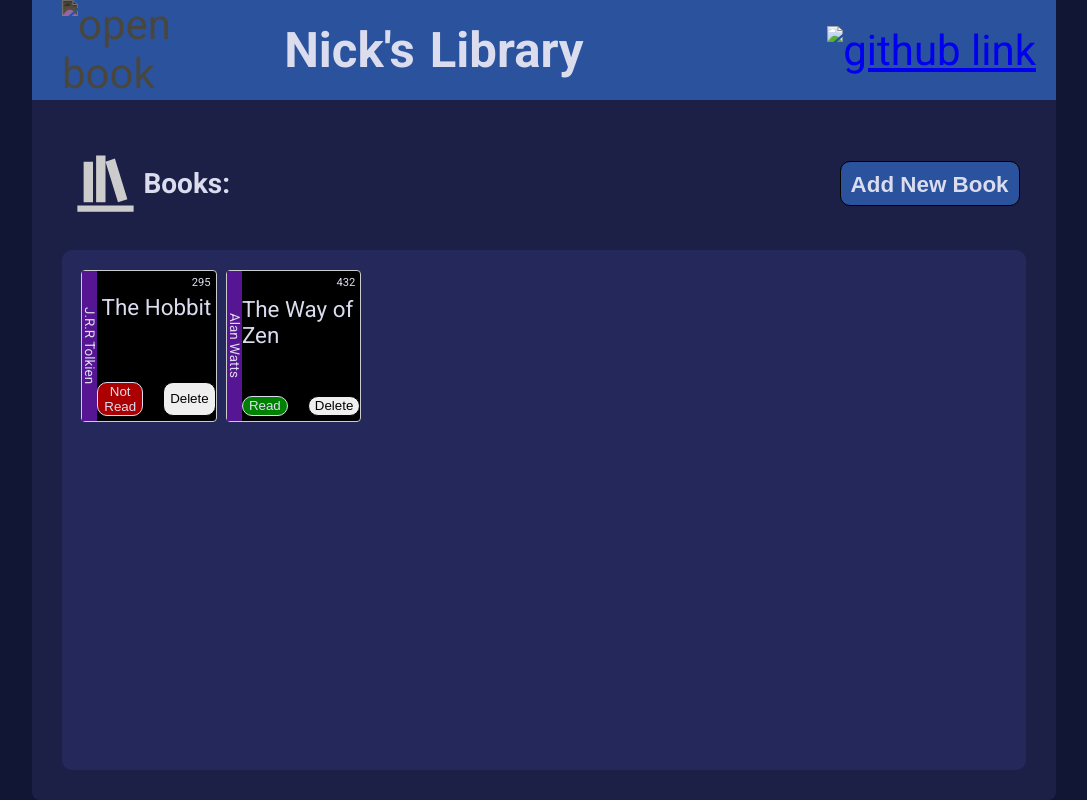
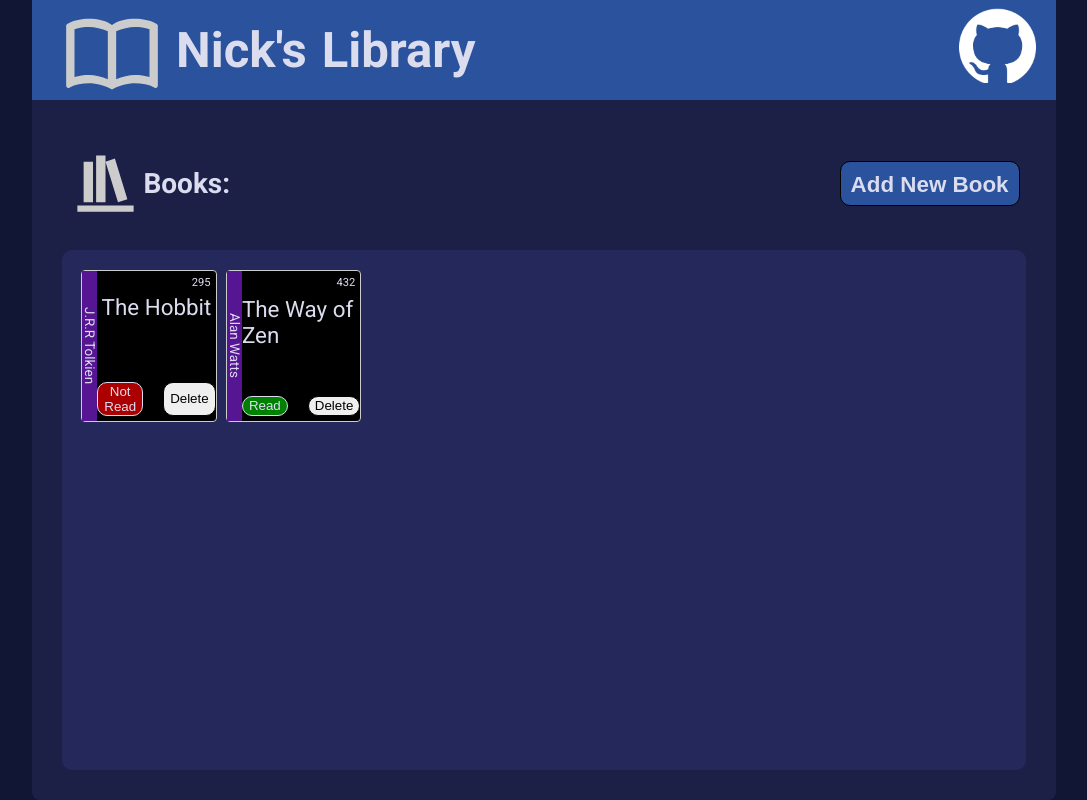
Before and after one commit to NickW16/library, a plain HTML site: page index.html in a window 1280 px wide. Shown: the whole page, without its empty margins (96-1183 px from the left). Drawn offline with Linux system fonts and the light colour scheme; the site is published under a folder, as on GitHub Pages, so addresses that start at the root find nothing.

Commit message:
Fix links

```diff
--- a/index.html
+++ b/index.html
@@ -10,14 +10,14 @@
     <div id="full-content">
         <div id="header">
             <div id="header-nick">
-                <img src="/img/open-book.svg" style="height: 100px;" alt="open book"
+                <img src="img/open-book.svg" style="height: 100px;" alt="open book"
                 class="svg-image">
                 <h3 id="header-title">
                     <a href="https://github.com/NickW16" class="title-link" target="_blank" rel="noopener noreferrer">Nick's</a>
                     Library</h3>
             </div>
             <a href="https://github.com/NickW16" id="github-link" target="_blank" rel="noopener noreferrer">
-            <img src="/img/github-mark-white.png" class="github-link" alt="github link">
+            <img src="img/github-mark-white.png" class="github-link" alt="github link">
             </a>
         </div>
 
```
